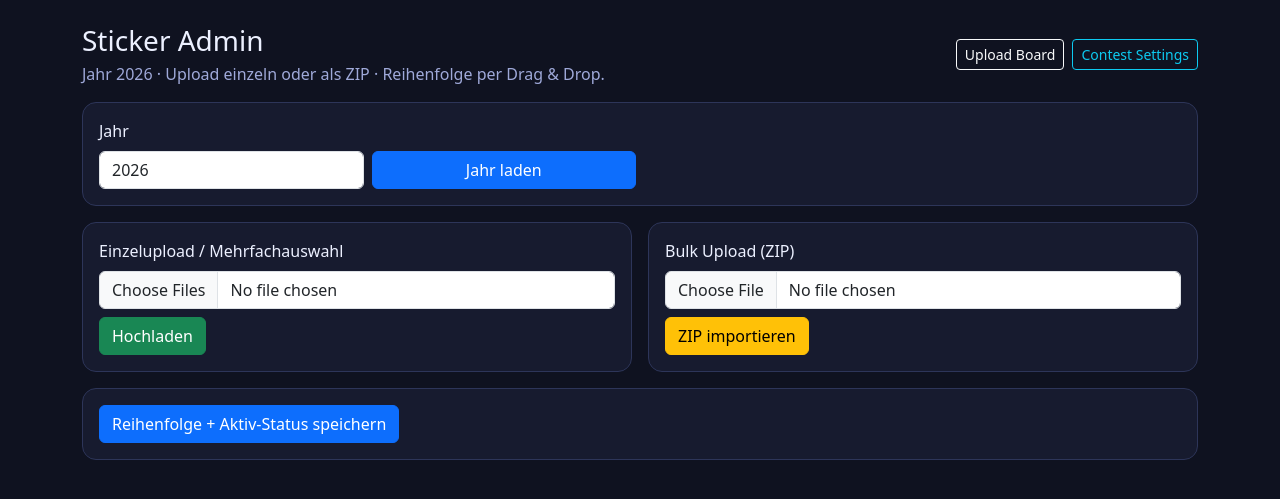
After one commit to MinhMTV/Photo_Voting_Contest, a Flask app: page /admin/stickers in a window 1280 px wide. The commit adds this page. Shown: the top 499 px of the page. Run offline with Flask 3, Linux system fonts and the light colour scheme; the visitor is signed in with stand-in values (Sample User, id 1); data that the repository does not hold is empty.

Commit message:
Fix yearly redirects and add sticker admin with single+zip upload

```diff
--- a/app/routes.py
+++ b/app/routes.py
@@ -1,5 +1,6 @@
 import json
 import os
+import zipfile
 from datetime import datetime
 from flask import send_from_directory
 
@@ -56,15 +57,32 @@ def upload_folder_for_year(year: int) -> str:
     return path
 
 
-def sticker_folder_for_year(year: int) -> str | None:
+def sticker_folder_for_year(year: int) -> str:
     base_static = current_app.static_folder
     preferred = os.path.join(base_static, f'stickers_{year}')
-    if os.path.isdir(preferred):
-        return preferred
-    fallback = os.path.join(base_static, 'stickers')
-    if os.path.isdir(fallback):
-        return fallback
-    return None
+    os.makedirs(preferred, exist_ok=True)
+    return preferred
+
+
+def ensure_sticker_records_for_year(year: int) -> None:
+    db = get_db()
+    folder = sticker_folder_for_year(year)
+    files = [f for f in os.listdir(folder) if allowed_file(f)]
+    for filename in files:
+        exists = db.execute(
+            'SELECT id FROM stickers WHERE contest_year = ? AND filename = ?',
+            (year, filename)
+        ).fetchone()
+        if not exists:
+            max_sort = db.execute(
+                'SELECT COALESCE(MAX(sort_order), 0) FROM stickers WHERE contest_year = ?',
+                (year,)
+            ).fetchone()[0]
+            db.execute(
+                'INSERT INTO stickers (contest_year, filename, sort_order, active, created_at) VALUES (?, ?, ?, 1, ?)',
+                (year, filename, max_sort + 1, datetime.now().isoformat())
+            )
+    db.commit()
 
 
 @bp.route('/')
@@ -80,13 +98,15 @@ def media_year(year: int, filename: str):
 @bp.route('/sticker/<int:year>/<path:filename>')
 def sticker_year(year: int, filename: str):
     folder = sticker_folder_for_year(year)
-    if not folder:
-        return ('Not Found', 404)
     return send_from_directory(folder, filename)
 
 
 @bp.route('/contest/<int:year>')
 def contest_year(year: int):
+    # Rule: every non-active year redirects to that year's public results
+    if year != current_year():
+        return redirect(url_for('main.public_results_year', year=year))
+
     db = get_db()
 
     images = db.execute(
@@ -231,12 +251,83 @@ def admin_settings():
 
         # Ensure year folders exist
         upload_folder_for_year(selected_year)
+        sticker_folder_for_year(selected_year)
         for y in new_settings['legacy_years']:
             upload_folder_for_year(int(y))
+            sticker_folder_for_year(int(y))
 
         return redirect(url_for('main.admin_settings'))
 
     return render_template('admin_settings.html', settings=settings)
+
+
+@bp.route('/admin/stickers', methods=['GET', 'POST'])
+def admin_stickers():
+    if not session.get('admin'):
+        return redirect(url_for('main.login'))
+
+    db = get_db()
+    year = int(request.args.get('year', request.form.get('year', current_year())))
+    folder = sticker_folder_for_year(year)
+
+    if request.method == 'POST':
+        action = request.form.get('action', 'upload')
+
+        if action == 'upload_single':
+            files = request.files.getlist('files')
+            for file in files:
+                if file and allowed_file(file.filename):
+                    filename = secure_filename(file.filename)
+                    file.save(os.path.join(folder, filename))
+
+        elif action == 'upload_zip':
+            zip_file = request.files.get('zip_file')
+            if zip_file and zip_file.filename.lower().endswith('.zip'):
+                with zipfile.ZipFile(zip_file.stream) as zf:
+                    for entry in zf.infolist():
+                        if entry.is_dir():
+                            continue
+                        entry_name = os.path.basename(entry.filename)
+                        if not entry_name or not allowed_file(entry_name):
+                            continue
+                        safe_name = secure_filename(entry_name)
+                        with zf.open(entry) as src, open(os.path.join(folder, safe_name), 'wb') as dst:
+                            dst.write(src.read())
+
+        elif action == 'save_order':
+            order_csv = request.form.get('order', '')
+            order_ids = [int(x) for x in order_csv.split(',') if x.strip().isdigit()]
+            for idx, sticker_id in enumerate(order_ids, start=1):
+                db.execute(
+                    'UPDATE stickers SET sort_order = ? WHERE id = ? AND contest_year = ?',
+                    (idx, sticker_id, year)
+                )
+
+            for sticker in db.execute('SELECT id FROM stickers WHERE contest_year = ?', (year,)).fetchall():
+                active_val = 1 if request.form.get(f'active_{sticker["id"]}') else 0
+                db.execute('UPDATE stickers SET active = ? WHERE id = ?', (active_val, sticker['id']))
+
+            db.commit()
+
+        elif action == 'delete':
+            sticker_id = int(request.form.get('sticker_id', 0))
+            row = db.execute('SELECT filename FROM stickers WHERE id = ? AND contest_year = ?', (sticker_id, year)).fetchone()
+            if row:
+                file_path = os.path.join(folder, row['filename'])
+                if os.path.exists(file_path):
+                    os.remove(file_path)
+                db.execute('DELETE FROM stickers WHERE id = ?', (sticker_id,))
+                db.commit()
+
+        ensure_sticker_records_for_year(year)
+        return redirect(url_for('main.admin_stickers', year=year))
+
+    ensure_sticker_records_for_year(year)
+    stickers = db.execute(
+        'SELECT * FROM stickers WHERE contest_year = ? ORDER BY sort_order ASC, id ASC',
+        (year,)
+    ).fetchall()
+    return render_template('admin_stickers.html', year=year, stickers=stickers, current_year=current_year())
 
 
 @bp.route('/update-images', methods=['POST'])
@@ -304,7 +395,7 @@ def results():
 
 
 @bp.route('/public-results')
-def public_results_legacy():
+def public_results():
     # Keep existing endpoint for old integrations (redirect to latest legacy year)
     settings = get_runtime_settings()
     legacy_years = settings.get('legacy_years', [current_year() - 1])
@@ -344,41 +435,19 @@ def toggle_publish():
     return redirect(url_for('main.results'))
 
 
-def _sticker_index(filename: str) -> int | None:
-    base = os.path.splitext(filename)[0]
-    return int(base) if base.isdigit() else None
-
-
 @bp.route('/api/stickers')
 def list_stickers():
-    # Backward compatible default (all sticker files)
-    sticker_folder = os.path.join(current_app.static_folder, 'stickers')
-    files = [f for f in os.listdir(sticker_folder) if f.endswith('.webp')]
-    return jsonify(sorted(files))
+    # Backward compatible default for current year
+    return list_stickers_for_year(current_year())
 
 
 @bp.route('/api/stickers/<int:year>')
 def list_stickers_for_year(year: int):
-    folder = sticker_folder_for_year(year)
-    if not folder:
-        return jsonify([])
+    db = get_db()
+    ensure_sticker_records_for_year(year)
 
-    files = [f for f in os.listdir(folder) if f.endswith('.webp')]
-
-    # If per-year folders exist (stickers_2026, stickers_2025, ...), return all from that folder.
-    if os.path.basename(folder).startswith('stickers_'):
-        return jsonify(sorted(files))
-
-    # Fallback compatibility for old single-folder setup with numeric split.
-    indexed: list[tuple[int, str]] = []
-    for f in files:
-        idx = _sticker_index(f)
-        if idx is not None:
-            indexed.append((idx, f))
-
-    if year <= 2025:
-        filtered = [name for idx, name in indexed if idx <= 44]
-    else:
-        filtered = [name for idx, name in indexed if idx >= 45]
-
-    return jsonify(sorted(filtered, key=lambda x: int(os.path.splitext(x)[0])))
+    rows = db.execute(
+        'SELECT filename FROM stickers WHERE contest_year = ? AND active = 1 ORDER BY sort_order ASC, id ASC',
+        (year,)
+    ).fetchall()
+    return jsonify([r['filename'] for r in rows])
--- a/app/templates/admin_settings.html
+++ b/app/templates/admin_settings.html
@@ -20,6 +20,7 @@
     </div>
     <div class="d-flex gap-2">
       <a class="btn btn-outline-light btn-sm" href="{{ url_for('main.upload') }}">Upload Board</a>
+      <a class="btn btn-outline-primary btn-sm" href="{{ url_for('main.admin_stickers', year=settings.current_contest_year) }}">Sticker Admin</a>
       <a class="btn btn-outline-info btn-sm" href="{{ url_for('main.contest_year', year=settings.current_contest_year) }}">Live Seite</a>
     </div>
   </div>
--- /dev/null
+++ b/app/templates/admin_stickers.html
@@ -0,0 +1,120 @@
+<!DOCTYPE html>
+<html lang="de">
+<head>
+  <meta charset="UTF-8">
+  <meta name="viewport" content="width=device-width, initial-scale=1" />
+  <title>Sticker Admin</title>
+  <link href="https://cdn.jsdelivr.net/npm/bootstrap@5.3.3/dist/css/bootstrap.min.css" rel="stylesheet">
+  <style>
+    body { background:#0f1220; color:#ecf0ff; }
+    .panel { background:#171b2f; border:1px solid #2d3559; border-radius:14px; }
+    .muted { color:#9fa9d9; }
+    .sticker-card img { width:100%; height:100px; object-fit:contain; background:#0f1220; border-radius:8px; }
+  </style>
+</head>
+<body>
+<div class="container py-4">
+  <div class="d-flex justify-content-between align-items-center mb-3">
+    <div>
+      <h1 class="h3 mb-1">Sticker Admin</h1>
+      <p class="muted mb-0">Jahr {{ year }} · Upload einzeln oder als ZIP · Reihenfolge per Drag & Drop.</p>
+    </div>
+    <div class="d-flex gap-2">
+      <a class="btn btn-outline-light btn-sm" href="{{ url_for('main.upload') }}">Upload Board</a>
+      <a class="btn btn-outline-info btn-sm" href="{{ url_for('main.admin_settings') }}">Contest Settings</a>
+    </div>
+  </div>
+
+  <form method="GET" class="panel p-3 mb-3">
+    <div class="row g-2 align-items-end">
+      <div class="col-md-3">
+        <label class="form-label">Jahr</label>
+        <input type="number" class="form-control" name="year" value="{{ year }}">
+      </div>
+      <div class="col-md-3 d-grid">
+        <button class="btn btn-primary" type="submit">Jahr laden</button>
+      </div>
+    </div>
+  </form>
+
+  <div class="row g-3 mb-3">
+    <div class="col-md-6">
+      <form method="POST" enctype="multipart/form-data" class="panel p-3">
+        <input type="hidden" name="year" value="{{ year }}">
+        <input type="hidden" name="action" value="upload_single">
+        <label class="form-label">Einzelupload / Mehrfachauswahl</label>
+        <input type="file" class="form-control mb-2" name="files" multiple accept="image/*" required>
+        <button class="btn btn-success" type="submit">Hochladen</button>
+      </form>
+    </div>
+    <div class="col-md-6">
+      <form method="POST" enctype="multipart/form-data" class="panel p-3">
+        <input type="hidden" name="year" value="{{ year }}">
+        <input type="hidden" name="action" value="upload_zip">
+        <label class="form-label">Bulk Upload (ZIP)</label>
+        <input type="file" class="form-control mb-2" name="zip_file" accept=".zip" required>
+        <button class="btn btn-warning" type="submit">ZIP importieren</button>
+      </form>
+    </div>
+  </div>
+
+  <form method="POST" class="panel p-3">
+    <input type="hidden" name="year" value="{{ year }}">
+    <input type="hidden" name="action" value="save_order">
+    <input type="hidden" id="orderInput" name="order" value="">
+
+    <div id="grid" class="row g-3">
+      {% for s in stickers %}
+      <div class="col-md-3 sticker-card" data-id="{{ s.id }}" draggable="true">
+        <div class="p-2 border rounded h-100">
+          <img src="{{ url_for('main.sticker_year', year=year, filename=s.filename) }}" alt="{{ s.filename }}">
+          <div class="small mt-2 text-truncate">{{ s.filename }}</div>
+          <div class="form-check mt-1">
+            <input class="form-check-input" type="checkbox" name="active_{{ s.id }}" id="active_{{ s.id }}" {% if s.active %}checked{% endif %}>
+            <label class="form-check-label" for="active_{{ s.id }}">Aktiv</label>
+          </div>
+          <div class="mt-2">
+            <button class="btn btn-sm btn-outline-danger" name="action" value="delete" formaction="{{ url_for('main.admin_stickers', year=year) }}" formmethod="POST" onclick="document.getElementById('deleteStickerId').value='{{ s.id }}'">Löschen</button>
+          </div>
+        </div>
+      </div>
+      {% endfor %}
+    </div>
+    <input type="hidden" name="sticker_id" id="deleteStickerId" value="">
+
+    <div class="mt-3">
+      <button class="btn btn-primary" type="submit">Reihenfolge + Aktiv-Status speichern</button>
+    </div>
+  </form>
+</div>
+
+<script>
+const grid = document.getElementById('grid');
+let dragging = null;
+
+for (const item of grid.querySelectorAll('.sticker-card')) {
+  item.addEventListener('dragstart', () => dragging = item);
+  item.addEventListener('dragover', (e) => e.preventDefault());
+  item.addEventListener('drop', () => {
+    if (!dragging || dragging === item) return;
+    const items = [...grid.children];
+    const dragIndex = items.indexOf(dragging);
+    const dropIndex = items.indexOf(item);
+    if (dragIndex < dropIndex) {
+      item.after(dragging);
+    } else {
+      item.before(dragging);
+    }
+    setOrder();
+  });
+}
+
+function setOrder() {
+  const ids = [...grid.querySelectorAll('.sticker-card')].map(el => el.dataset.id);
+  document.getElementById('orderInput').value = ids.join(',');
+}
+
+setOrder();
+</script>
+</body>
+</html>
--- a/app/templates/index_casino_2025.html
+++ b/app/templates/index_casino_2025.html
@@ -50,7 +50,7 @@
                 </div>
                 <div class="slot-title">{{ image.uploader or 'Anonymous Player' }}</div>
                 <p class="small text-warning-emphasis">{{ image.description or '' }}</p>
-                <button class="btn btn-sm vote-button {% if image.id in voted_ids %}btn-warning{% else %}btn-outline-warning{% endif %}" data-image-id="{{ image.id }}" data-voted="{{ 'true' if image.id in voted_ids else 'false' }}">{% if image.id in voted_ids %}Gewaehlt{% else %}Waehlen{% endif %}</button>
+                <button class="btn btn-sm vote-button {% if image.id in voted_ids %}btn-warning{% else %}btn-outline-warning{% endif %}" data-image-id="{{ image.id }}" data-voted="{{ 'true' if image.id in voted_ids else 'false' }}">{% if image.id in voted_ids %}💥 Gepusht{% else %}🔥 Pushen{% endif %}</button>
             </div>
         </div>
         {% endfor %}
@@ -113,7 +113,7 @@ document.addEventListener('DOMContentLoaded', () => {
             btn.dataset.voted = isVoted ? 'false' : 'true';
             btn.classList.toggle('btn-warning');
             btn.classList.toggle('btn-outline-warning');
-            btn.textContent = isVoted ? 'Waehlen' : 'Gewaehlt';
+            btn.textContent = isVoted ? '🔥 Pushen' : '💥 Gepusht';
 
             const left = Math.max(0, maxVotes - data.vote_count);
             document.querySelector('.chip').innerHTML = `Du hast noch <strong>${left}</strong> / 3 Stimmen`;
--- a/app/templates/upload.html
+++ b/app/templates/upload.html
@@ -23,6 +23,7 @@
         </div>
         <div class="d-flex gap-2">
             <a class="btn btn-outline-info btn-sm" href="{{ url_for('main.admin_settings') }}">Contest Settings</a>
+            <a class="btn btn-outline-primary btn-sm" href="{{ url_for('main.admin_stickers', year=current_year) }}">Sticker Admin</a>
             <a class="btn btn-outline-light btn-sm" href="{{ url_for('main.contest_year', year=current_year) }}">Zur Galerie</a>
             <a class="btn btn-outline-warning btn-sm" href="{{ url_for('main.results') }}">Ranking</a>
             <a class="btn btn-outline-secondary btn-sm" href="{{ url_for('main.logout') }}">Logout</a>
```
Also changed, not shown: app/db.py (+10 -0 lines).
